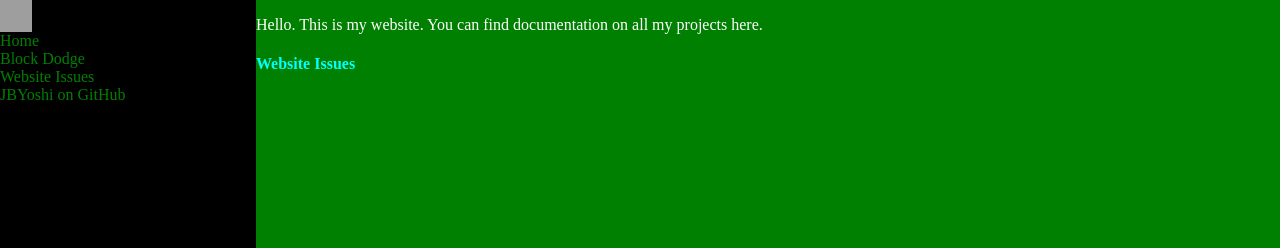
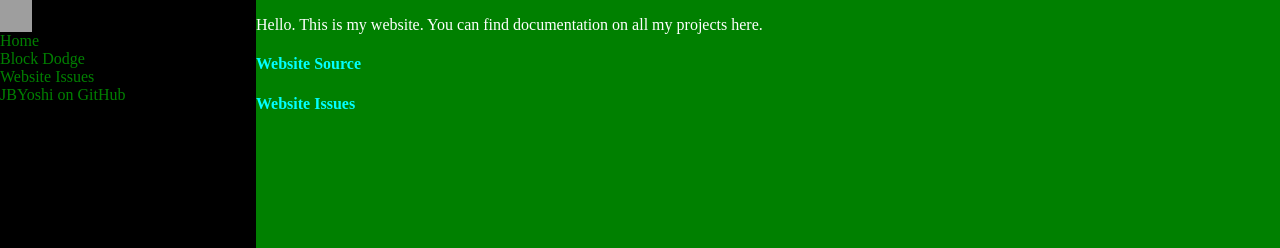
Before and after one commit to JBYoshi/jbyoshi.github.io, a Jekyll site: the page built from index.md, in a window 1280 px wide. Shown: the top 248 px of the page. Built offline with Jekyll 4.4.1, drawn with Linux system fonts in a browser that asks for light colours; grey boxes are pictures that could not be loaded.

Commit message:
Add link to the source.

```diff
--- a/index.md
+++ b/index.md
@@ -6,4 +6,6 @@ permalink: /index.html
 
 Hello. This is my website. You can find documentation on all my projects here.
 
+#### [Website Source](https://github.com/JBYoshi/jbyoshi.github.io)
+
 #### [Website Issues](https://github.com/JBYoshi/jbyoshi.github.io/issues)
```
